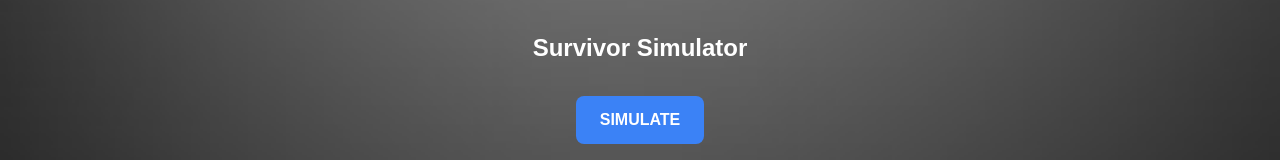
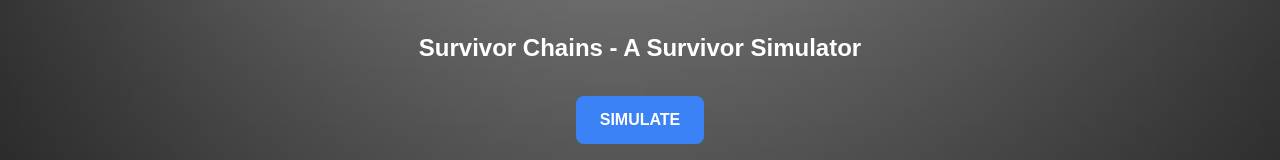
Before and after one commit to nicholasmentzer/survivorsim, a Next.js app: page / in a window 1280 px wide. Shown: the top 160 px of the page. Built offline with nearby package versions, Linux system fonts and the light colour scheme.

Commit message:
metadata update

```diff
--- a/src/app/layout.js
+++ b/src/app/layout.js
@@ -12,8 +12,11 @@ const geistMono = Geist_Mono({
 });
 
 export const metadata = {
-  title: "Create Next App",
-  description: "Generated by create next app",
+  title: "Survivor Chains",
+  description: "A Survivor Simulator",
+  icons: {
+    icon: '/favicon.ico',
+  },
 };
 
 export default function RootLayout({ children }) {
--- a/src/app/page.js
+++ b/src/app/page.js
@@ -66,7 +66,7 @@ export default function Home() {
   return (
     <>
       <Head>
-        <title>Survivor Simulator</title>
+        <title>Survivor Chains - A Survivor Simulator</title>
         <meta name="description" content="This is a simulator for the game of Survivor." />
         <link rel="icon" href="/favicon.ico" />
         <script src="https://code.jquery.com/jquery-2.1.4.min.js" defer></script>
@@ -78,7 +78,7 @@ export default function Home() {
       />
       <div className="relative min-h-screen flex-col items-center justify-center">
         <article className="prose mx-auto w-full max-w-[75%] sm:max-w-[90%] md:max-w-[85%] lg:max-w-[75%] pt-8 p-6 rounded-lg">
-          <h1 className="text-2xl font-bold text-white text-center">Survivor Simulator</h1>
+          <h1 className="text-2xl font-bold text-white text-center">Survivor Chains - A Survivor Simulator</h1>
           <div id="interface" className="text-center mt-8">
             {mode === "configure" ? (
               <button
```
Also changed, not shown: 1 other file (tests, documents, lock files or other folders).
